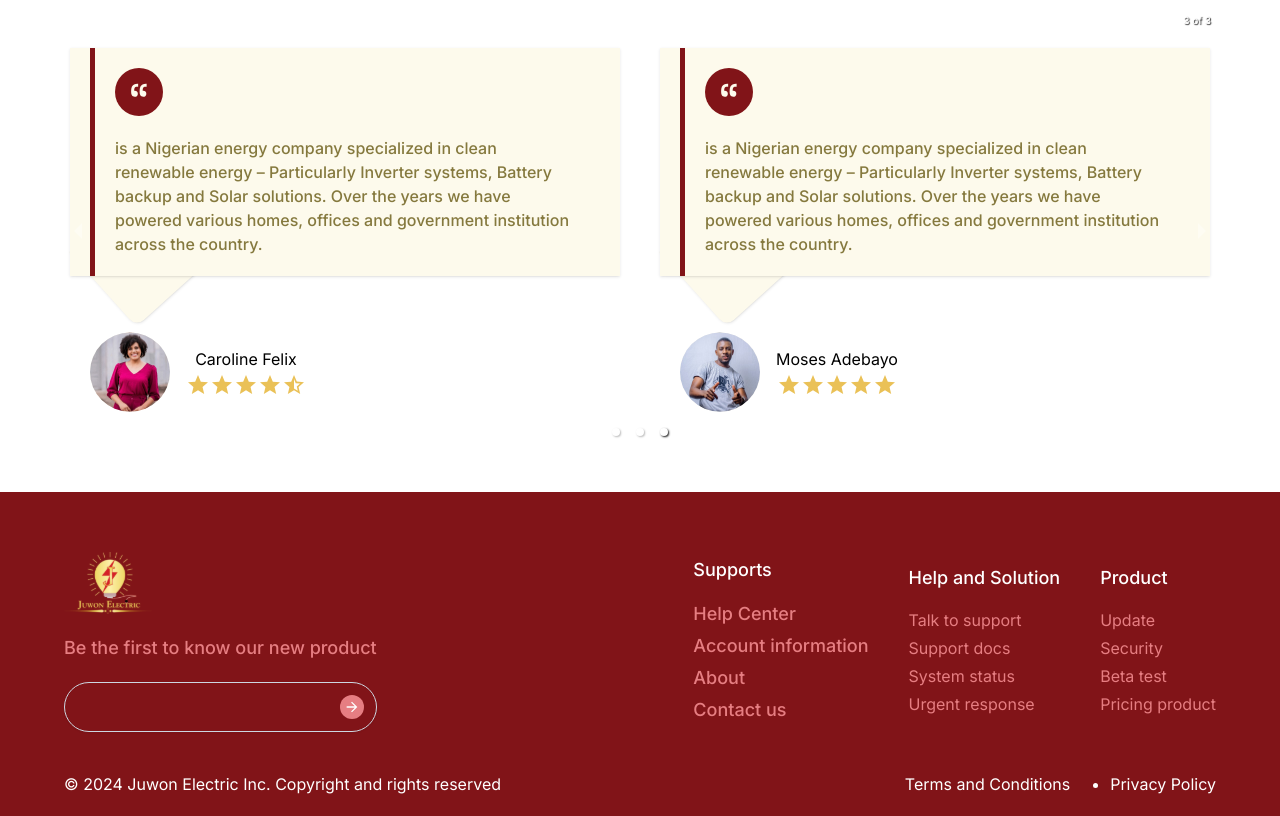
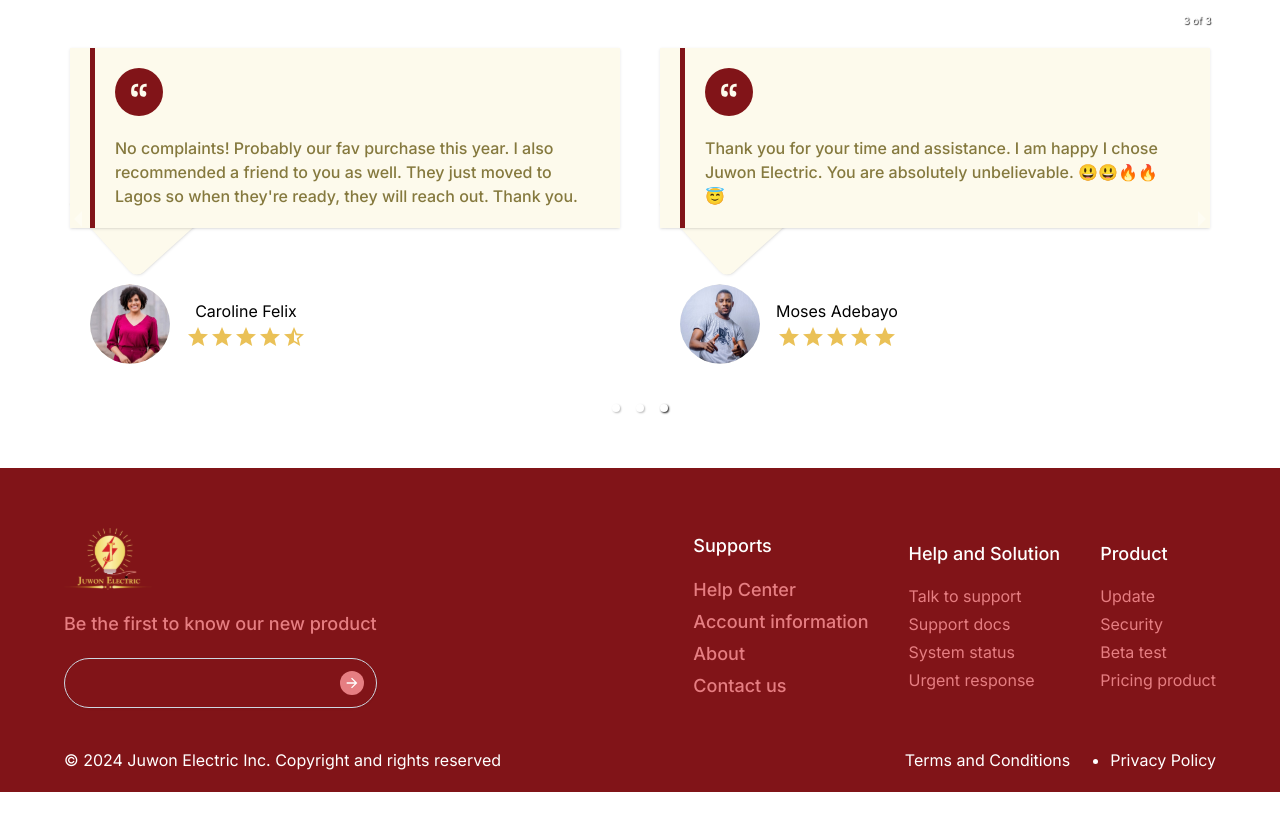
Before and after one commit to Remilekun-Elijah/juwon-electric, a React (Vite) app in the folder frontend/: page / in a window 1280 px wide. Shown: the part 3560-4376 px from the top of the page. After the commit the page ends 4352 px from the top, so only its background shows below. Built offline with nearby package versions, Linux system fonts and the light colour scheme; no server answers.

Commit message:
updates testimonials

```diff
--- a/frontend/src/components/Footer.jsx
+++ b/frontend/src/components/Footer.jsx
@@ -69,16 +69,16 @@ const Footer = () => {
               </h1>
               <ul className="!gap-y-5 inter-medium text-lg">
                 <li className="">
-                  <Link to={"/"}>Help Center</Link>
+                  <Link to={config.routes.contact}>Help Center</Link>
                 </li>
                 <li className="my-1">
                   <Link to={"/"}>Account information</Link>
                 </li>
                 <li>
-                  <Link to={"#about"}>About</Link>
+                  <Link to={config.routes.contact}>About</Link>
                 </li>
                 <li className="my-1">
-                  <Link to={"/"}>Contact us</Link>
+                  <Link to={config.routes.contact}>Contact us</Link>
                 </li>
               </ul>
             </div>
@@ -88,7 +88,7 @@ const Footer = () => {
               </h1>
               <ul className="">
                 <li>
-                  <Link to={"/"}>Talk to support</Link>
+                  <Link to={config.routes.contact}>Talk to support</Link>
                 </li>
                 <li className="my-1">
                   <Link to={"/"}>Support docs</Link>
@@ -97,7 +97,7 @@ const Footer = () => {
                   <Link to={"/"}>System status</Link>
                 </li>
                 <li className="my-1">
-                  <Link to={"/"}>Urgent response</Link>
+                  <Link to={config.routes.contact}>Urgent response</Link>
                 </li>
               </ul>
             </div>
@@ -114,7 +114,7 @@ const Footer = () => {
                   <Link to={"/"}>Beta test</Link>
                 </li>
                 <li className="my-1">
-                  <Link to={"/"}>Pricing product</Link>
+                  <Link to={config.routes.packages}>Pricing product</Link>
                 </li>
               </ul>
             </div>
--- a/frontend/src/pages/Home/Testimonials.jsx
+++ b/frontend/src/pages/Home/Testimonials.jsx
@@ -14,13 +14,15 @@ const Testimonials = () => {
       {
         name: "Damilare James",
         img: "/person-1.svg",
-        message: text,
+        message: `It's working perfectly. It worth it.
+        Have never been in a blackout for a sec. I Dey follow all the procedures told during installment. So I'm good.`,
         rating: 5,
       },
       {
-        name: "Clement Anthony",
+        name: "Juliet Anthony",
         img: "/person-2.svg",
-        message: text,
+        message:
+          "Working well, except that more power is more consumption and more consumption is more expenditure 😄😄😄 \nNice job. My happiness\n level has increased.",
         rating: 4.5,
       },
     ],
@@ -28,13 +30,16 @@ const Testimonials = () => {
       {
         name: "Kehinde Ayodeji",
         img: "/person-3.svg",
-        message: text,
-        rating: 4,
+        message:
+          "Absolutely loved how professional your team was. Started using my inverter already and yes, I LOVE it already, Will definitely be back for more. I hundred percent recommend @juwon_electric to anyone looking to get an inverter.",
+        rating: 5,
       },
       {
         name: "Victor Okonkwo",
         img: "/person-4.svg",
-        message: text,
+        message: `
+        Thanks for the good job juwon electric. I have never regret your services since am on the grid of 2.5kva inverter it Amazing, it has reduced the cost fuelling Gen and environmental population reduced totally.
+        Thanks alot.`,
         rating: 4.5,
       },
     ],
@@ -42,13 +47,18 @@ const Testimonials = () => {
       {
         name: "Caroline Felix",
         img: "/person-5.svg",
-        message: text,
+        message: `
+        No complaints!
+Probably our fav purchase this year.
+I also recommended a friend to you as well.
+They just moved to Lagos so when they're ready, they will reach out.
+Thank you.`,
         rating: 4.5,
       },
       {
         name: "Moses Adebayo",
         img: "/person-6.svg",
-        message: text,
+        message: `Thank you for your time and assistance. I am happy I chose Juwon Electric. You are absolutely unbelievable. 😃😃🔥🔥😇`,
         rating: 5,
       },
     ],
--- a/frontend/src/utils/config.js
+++ b/frontend/src/utils/config.js
@@ -11,7 +11,7 @@ const routes = {
 
 environment.development = {
   authProps: ["je/token", "je/user"],
-  backendUrl: import.meta.env.VITE_BACKEND_URL,
+  backendUrl: import.meta.env.VITE_BACKEND_URL || "http://localhost:9000",
   routes,
   padding: { x: "lg", y: "10rem" },
   socials: {
@@ -24,7 +24,8 @@ environment.development = {
 
 environment.staging = {
   authProps: ["je/token", "je/user"],
-  backendUrl: import.meta.env.VITE_BACKEND_URL,
+  backendUrl:
+    import.meta.env.VITE_BACKEND_URL || "https://juwon-electric.onrender.com",
   routes,
   padding: { x: "lg", y: "10rem" },
   socials: {
```
